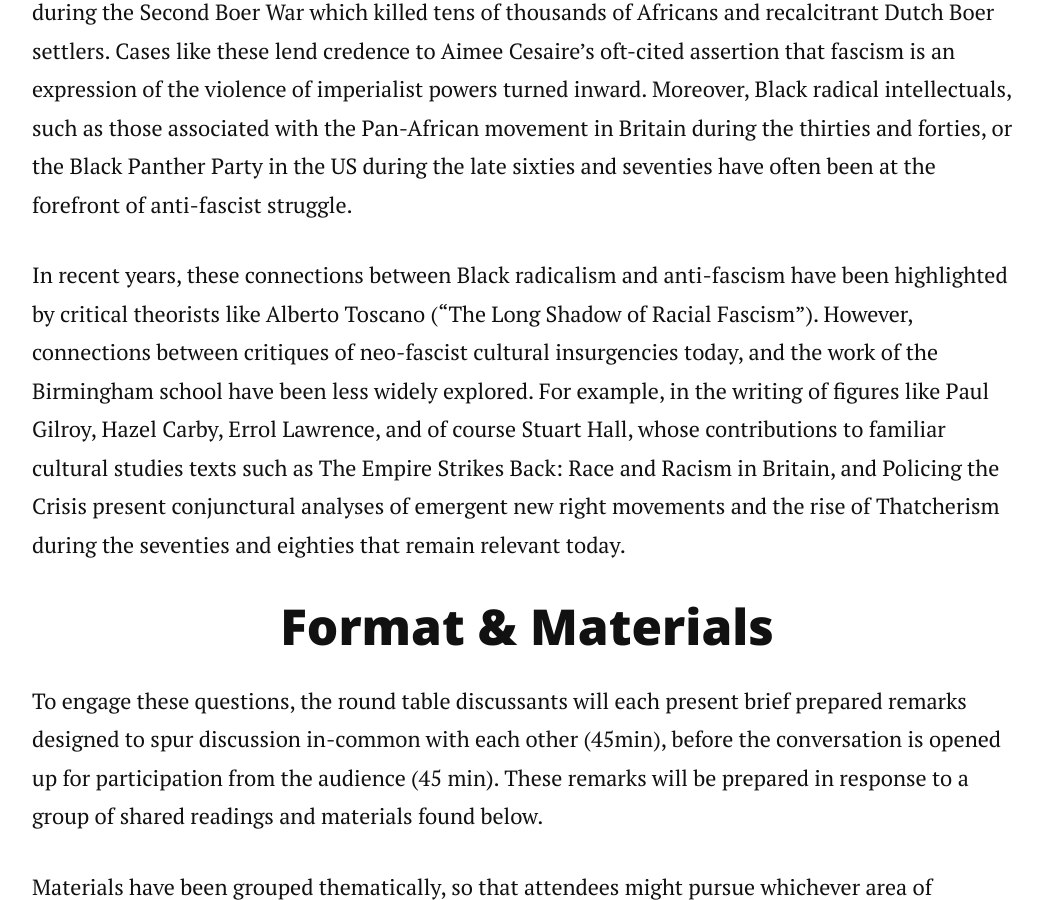
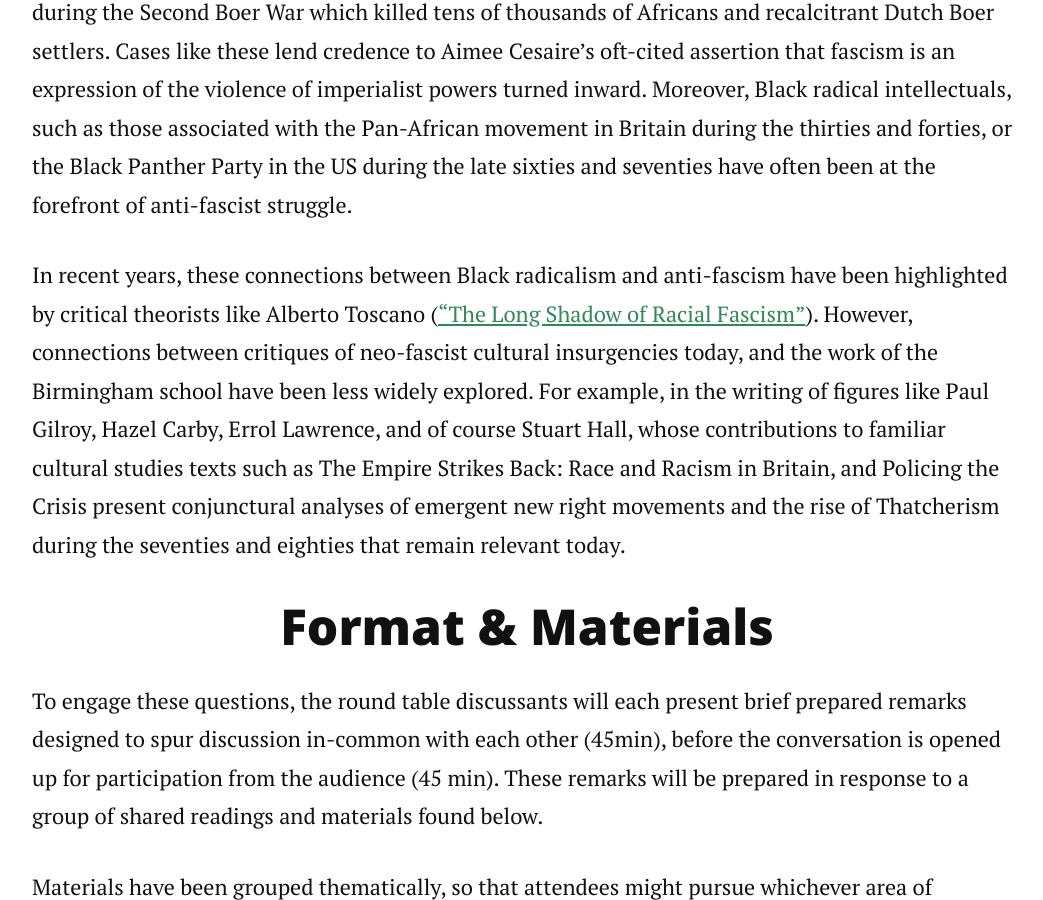
Before and after one commit to sgotzler/csa_reckoning, a Jekyll site: the page built from index.md, in a window 1280 px wide and 900 px high, scrolled down 1097 px. Shown: the whole window, without its empty margins (113-1156 px from the left). Built offline with Jekyll 4.4.1, drawn with Linux system fonts in a browser that asks for light colours; nearby versions of some CDN libraries; part of the change alters nothing that is shown.

```diff
--- a/index.md
+++ b/index.md
@@ -18,7 +18,7 @@ This seminar  invites participants to consider the continuities of critique in t
 
 Black radical thinkers have often noted the historical links between colonialism and fascism, highlighting the ways in which fascist machinations of terror and genocide were first pioneered as methods of colonial repression, for example the British concentration camps created in South Africa during the Second Boer War which killed tens of thousands of Africans and recalcitrant Dutch Boer settlers. Cases like these lend credence to Aimee Cesaire’s oft-cited assertion that fascism is an expression of the violence of imperialist powers turned inward. Moreover, Black radical intellectuals, such as those associated with the Pan-African movement in Britain during the thirties and forties, or the Black Panther Party in the US during the late sixties and seventies have often been at the forefront of anti-fascist struggle.
 
-In recent years,  these connections between Black radicalism and anti-fascism have been highlighted by critical theorists like Alberto Toscano (“The Long Shadow of Racial Fascism”). However, connections between critiques of neo-fascist cultural insurgencies today, and the work of the Birmingham school have been less widely explored.  For example, in the writing of figures like Paul Gilroy, Hazel Carby, Errol Lawrence, and of course Stuart Hall, whose contributions to familiar cultural studies texts such as The Empire Strikes Back: Race and Racism in Britain, and Policing the Crisis present conjunctural analyses of emergent new right movements and the rise of Thatcherism during the seventies and eighties that  remain relevant today.
+In recent years,  these connections between Black radicalism and anti-fascism have been highlighted by critical theorists like Alberto Toscano (<a href="https://bostonreview.net/articles/alberto-toscano-tk/" target="_blank">“The Long Shadow of Racial Fascism”</a>). However, connections between critiques of neo-fascist cultural insurgencies today, and the work of the Birmingham school have been less widely explored.  For example, in the writing of figures like Paul Gilroy, Hazel Carby, Errol Lawrence, and of course Stuart Hall, whose contributions to familiar cultural studies texts such as The Empire Strikes Back: Race and Racism in Britain, and Policing the Crisis present conjunctural analyses of emergent new right movements and the rise of Thatcherism during the seventies and eighties that  remain relevant today.
 
 <div align="center">
   <h2>Format & Materials</h2>
```
